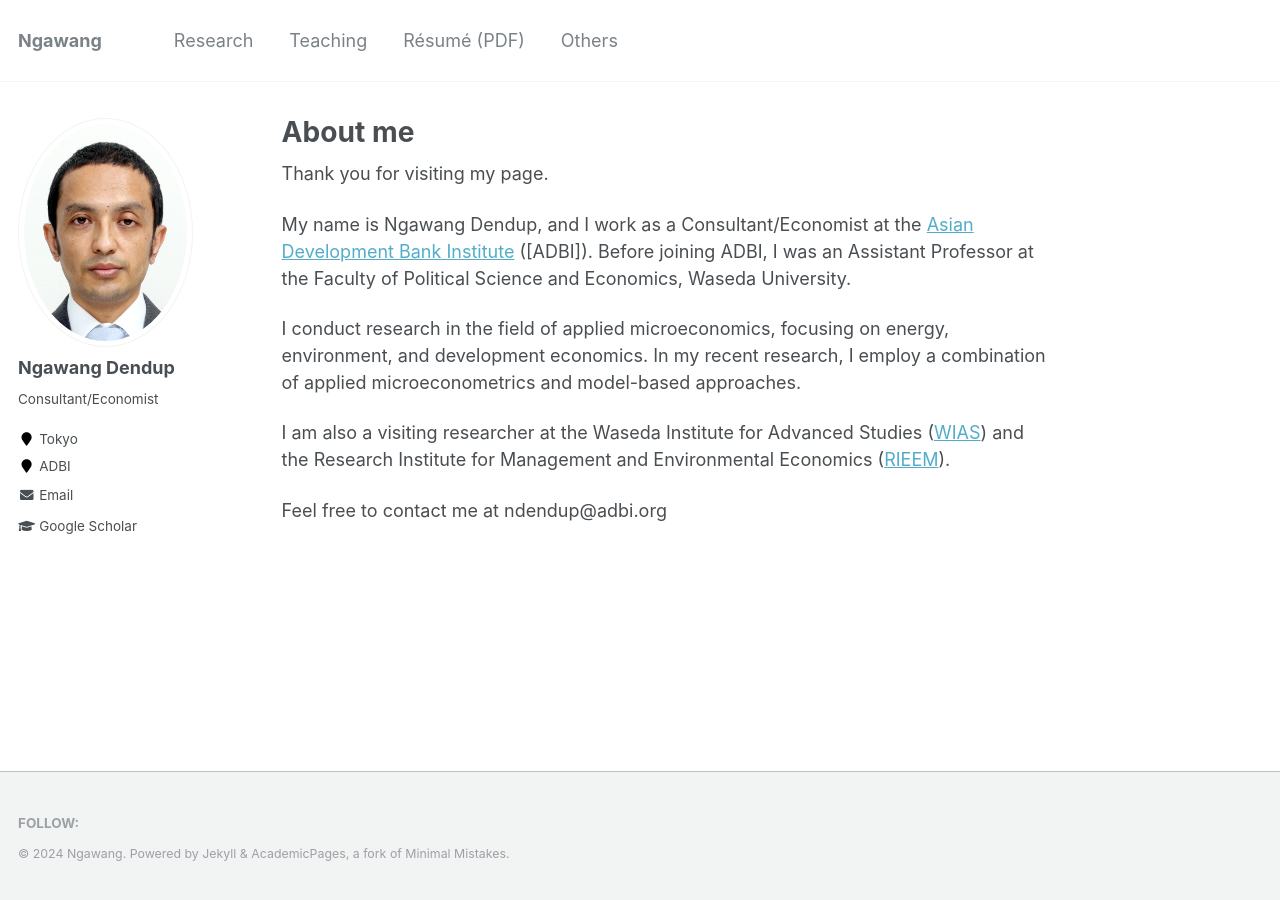
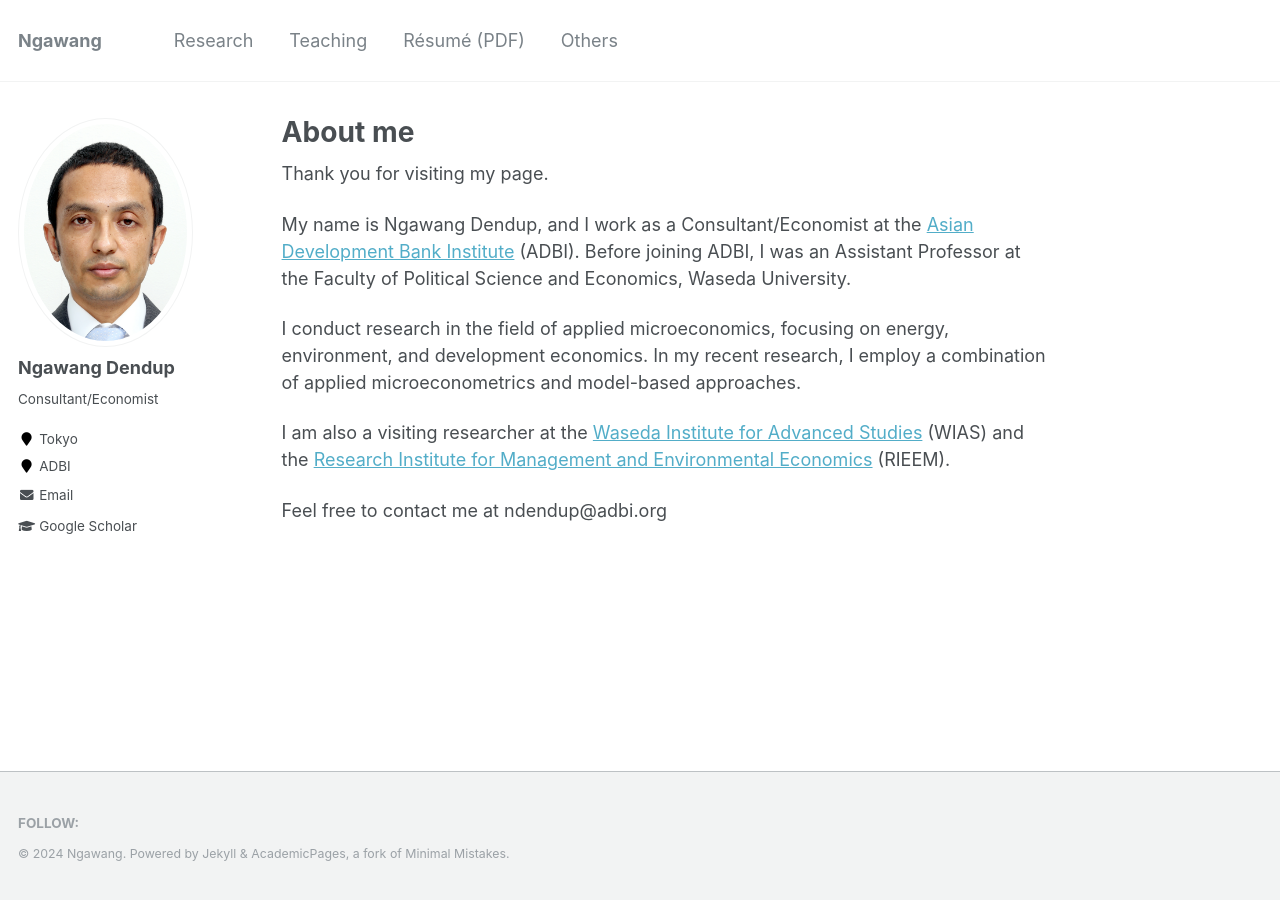
Before and after one commit to NgawangDendup/ngawangdendup.github.io, a Jekyll site: the page built from _pages/about.md, in a window 1280 px wide. Built offline with Jekyll 4.4.1, drawn with Linux system fonts in a browser that asks for light colours.

```diff
--- a/_pages/about.md
+++ b/_pages/about.md
@@ -11,10 +11,10 @@ redirect_from:
 
 Thank you for visiting my page.
 
-My name is Ngawang Dendup, and I work as a Consultant/Economist at the [Asian Development Bank Institute](https://www.adb.org/adbi/main) ([ADBI]). Before joining ADBI, I was an Assistant Professor at the Faculty of Political Science and Economics, Waseda University.
+My name is Ngawang Dendup, and I work as a Consultant/Economist at the [Asian Development Bank Institute](https://www.adb.org/adbi/main) (ADBI). Before joining ADBI, I was an Assistant Professor at the Faculty of Political Science and Economics, Waseda University.
 
 I conduct research in the field of applied microeconomics, focusing on energy, environment, and development economics. In my recent research, I employ a combination of applied microeconometrics and model-based approaches.
 
-I am also a visiting researcher at the Waseda Institute for Advanced Studies ([WIAS](https://www.waseda.jp/inst/wias/en/)) and the Research Institute for Management and Environmental Economics ([RIEEM](https://prj-rieem.w.waseda.jp/en/)).
+I am also a visiting researcher at the [Waseda Institute for Advanced Studies](https://www.waseda.jp/inst/wias/en/) (WIAS) and the [Research Institute for Management and Environmental Economics](https://prj-rieem.w.waseda.jp/en/) (RIEEM).
 
 Feel free to contact me at ndendup@adbi.org
```
